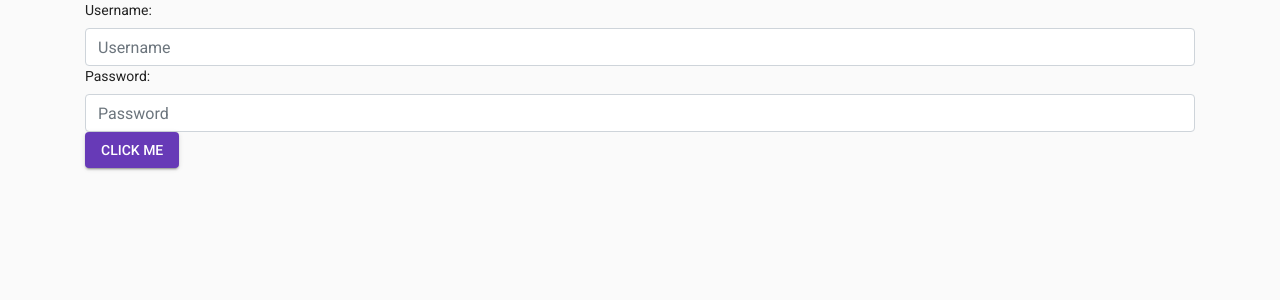
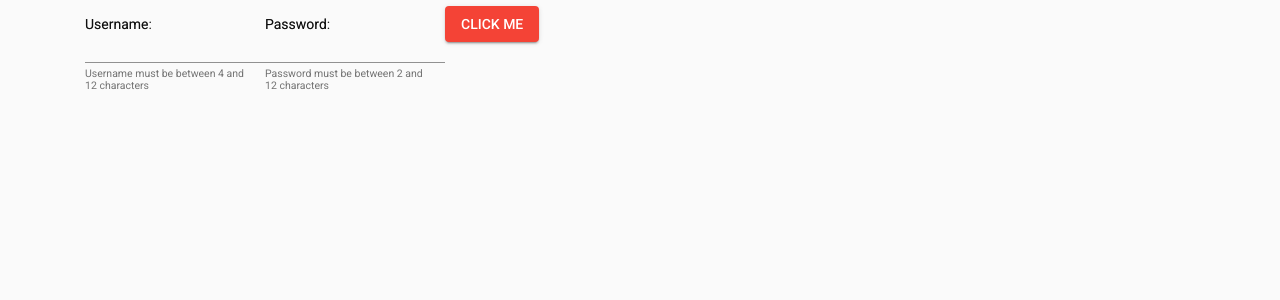
Before and after one commit to mikejunt/todo-app, an Angular app: page /login in a window 1280 px wide. Shown: the top 300 px of the page. Built offline with nearby package versions, Linux system fonts and the light colour scheme.

Commit message:
form validation on login

```diff
--- a/src/app/app.module.ts
+++ b/src/app/app.module.ts
@@ -14,6 +14,7 @@ import { BrowserAnimationsModule } from '@angular/platform-browser/animations';
 import { MatButtonModule } from '@angular/material/button';
 import { MatFormFieldModule } from '@angular/material/form-field';
 import { MatTableModule } from '@angular/material/table'
+import { MatInputModule } from '@angular/material/input'
 
 @NgModule({
   declarations: [
@@ -33,7 +34,8 @@ import { MatTableModule } from '@angular/material/table'
     BrowserAnimationsModule,
     MatButtonModule,
     MatFormFieldModule,
-    MatTableModule
+    MatTableModule,
+    MatInputModule,
   ],
   providers: [],
   bootstrap: [AppComponent]
--- a/src/app/login/login.component.html
+++ b/src/app/login/login.component.html
@@ -1,3 +1,21 @@
-<div class="container"><label for="username">Username: </label><input type="text" class="form-control" placeholder="Username" [(ngModel)]="inputusername">
-<label for="password">Password: </label><input type="text" class="form-control" placeholder="Password" [(ngModel)]="inputpassword">
-<button (click)="initLogin()" mat-raised-button color="primary">CLICK ME</button></div>
+<div class="container">
+    <form role="form" (ngSubmit)="initLogin($event)" [formGroup]="loginForm">
+        <mat-form-field class="input">
+            <label for="username">Username: </label><input matInput formControlName="username" type="text"
+            placeholder="Username">
+            <mat-hint>Username must be between 4 and 12 characters</mat-hint>
+            <mat-error *ngIf="loginForm.controls.username.errors && (loginForm.controls.username.dirty || loginForm.controls.username.touched)">
+                Username doesn't meet requirements.
+            </mat-error>
+        </mat-form-field>
+        <mat-form-field class="input">
+            <label for="password">Password: </label><input matInput formControlName="password" type="text"
+            placeholder="Password">
+            <mat-hint>Password must be between 2 and 12 characters</mat-hint>
+            <mat-error *ngIf="loginForm.controls.password.errors && (loginForm.controls.password.dirty || loginForm.controls.password.touched)">
+                Password doesn't meet requirements.
+            </mat-error>
+        </mat-form-field>
+        <button mat-raised-button [color]="loginForm.valid ? 'primary' : 'warn'" ngClass="{{loginForm.valid && loginForm.touched ? '' : 'disabled'}}">CLICK ME</button>
+    </form>
+</div>
--- a/src/app/login/login.component.ts
+++ b/src/app/login/login.component.ts
@@ -1,5 +1,6 @@
 import { Component, OnInit } from '@angular/core';
 import { UserService } from '../user.service';
+import { FormBuilder, FormGroup, Validators } from '@angular/forms';
 
 @Component({
   selector: 'app-login',
@@ -8,17 +9,22 @@ import { UserService } from '../user.service';
 })
 
 export class LoginComponent implements OnInit {
-  inputusername: string = ""
-  inputpassword: string = ""
+  loginForm: FormGroup
 
-  constructor(private user: UserService) { }
+  constructor(private user: UserService, private formBuilder: FormBuilder) { }
 
   ngOnInit(): void {
+    this.loginForm = this.formBuilder.group({
+      username: ['', Validators.compose([Validators.required, Validators.maxLength(12), Validators.minLength(4)])],
+      password: ['', Validators.compose([Validators.required, Validators.maxLength(16), Validators.minLength(2)])]
+
+    });
   }
 
-  initLogin() {
-    if (this.inputpassword.length > 0 && this.inputusername.length > 0) {
-      this.user.login(this.inputusername, this.inputpassword)
-    }
+  initLogin(e) {
+    e.preventDefault();
+    console.log(e)
+    if (this.loginForm.valid)
+    {this.user.login(this.loginForm.value.username, this.loginForm.value.password)}
   }
 }
```
